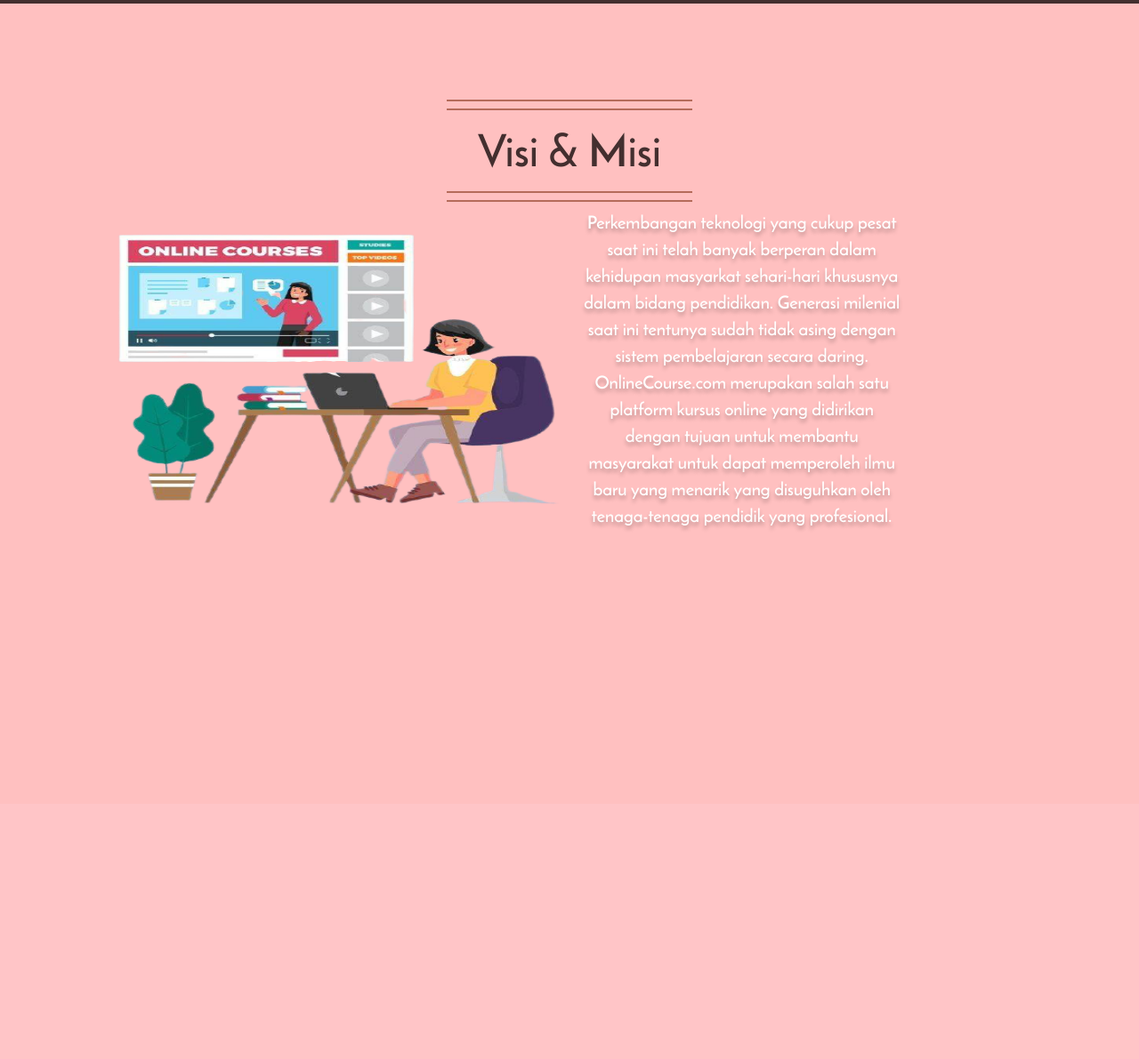
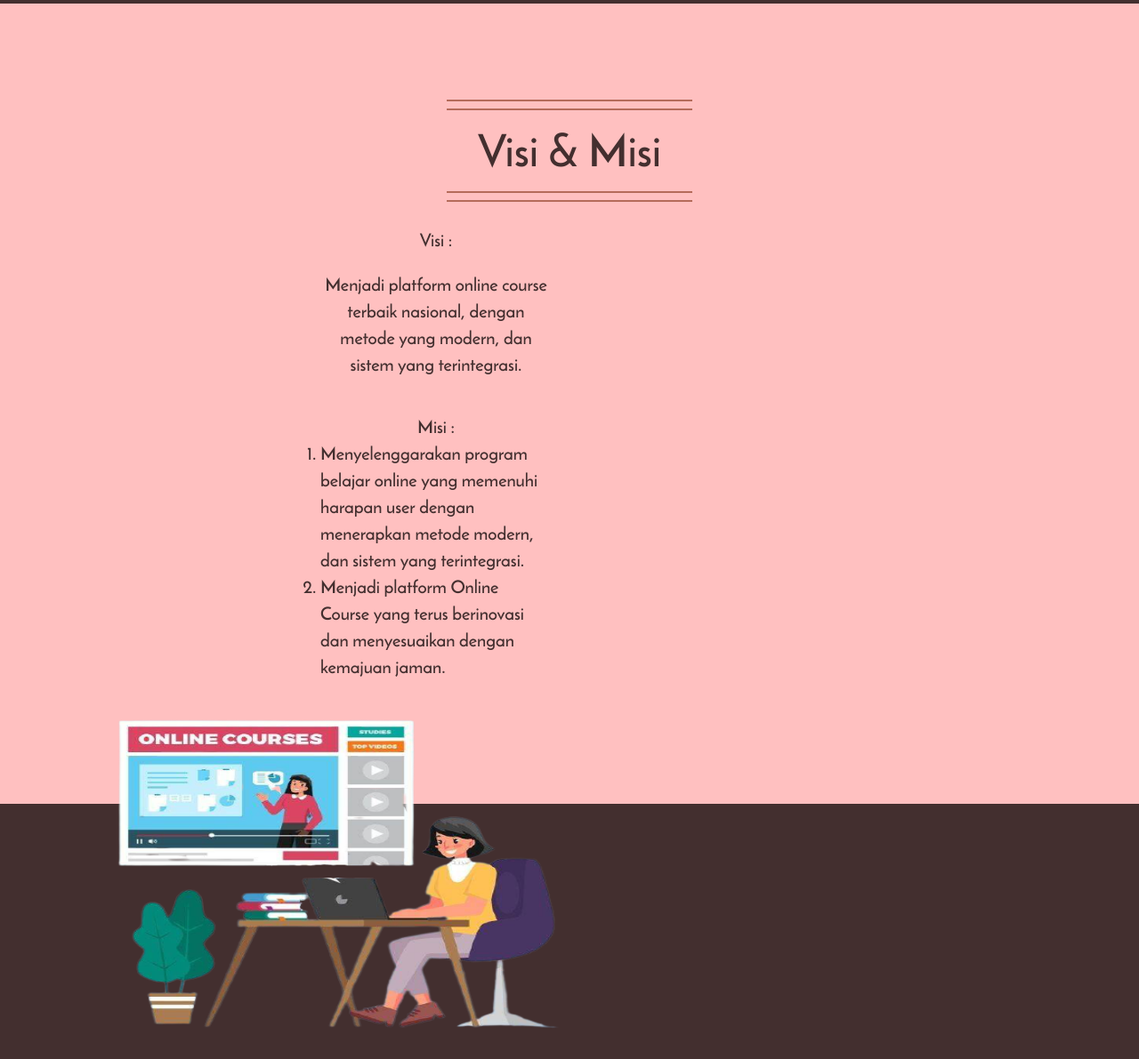
Before and after one commit to NadiaClarissaHermawan/StudieKuy-Online-Course, a PHP site: template view/aboutUs.php in a window 1280 px wide. Shown: the part 764-1955 px from the top of the page at 89% size. Before the commit the page ends 1361 px from the top, so only its background shows below. Run offline with PHP 8.4, Linux system fonts and the light colour scheme; the template is opened without the code that fills it, so the values that code supplies are empty.

Commit message:
visi misi about us

```diff
--- a/view/aboutUs.php
+++ b/view/aboutUs.php
@@ -35,14 +35,20 @@
             <hr class="hr1">
         </div>
         <div class="inline" style="vertical-align:middle;">
-            <img src="view/images/aboutUs2.png" id="gambarIndex1"/>
+            <div class="tulisanCoklat" id="visi">
+                <ol>Visi :
+                    <p>Menjadi platform online course terbaik nasional, dengan metode yang modern, dan sistem yang terintegrasi.</p>
+                </ol>
+            </div>
+            <div class="tulisanCoklat" id="misi">
+                <ol>Misi :
+                    <li>Menyelenggarakan program belajar online yang memenuhi harapan user dengan menerapkan metode modern, dan sistem yang terintegrasi.</li>
+                    <li>Menjadi platform Online Course yang terus berinovasi dan menyesuaikan dengan kemajuan jaman.</li>
+                </ol>
+            </div>
         </div>
-        <div class="inline" style="vertical-align:middle;">
-            <div class="tulisanPutih" id="about-us">
-                Perkembangan teknologi yang cukup pesat saat ini telah banyak berperan dalam kehidupan masyarkat sehari-hari khususnya dalam bidang pendidikan. Generasi milenial saat ini tentunya sudah tidak asing dengan sistem pembelajaran secara daring.
-
-                OnlineCourse.com merupakan salah satu platform kursus online yang didirikan dengan tujuan untuk membantu masyarakat untuk dapat memperoleh ilmu baru yang menarik yang disuguhkan oleh tenaga-tenaga pendidik yang profesional.
-            </div>
+        <div class="inline" style="vertical-align:middle; display: inline-block;">
+            <img src="view/images/aboutUs2.png" id="gambarIndex2"/>
         </div>
     </div>
 </div>
--- a/view/layout/style/style.css
+++ b/view/layout/style/style.css
@@ -329,3 +329,20 @@ table {
     margin-top: 0px;
     padding-top: 0px;
 }
+
+.tulisanCoklat ol li{
+    text-align: left;
+}
+
+#visi {
+    display: inline-block;
+    width: 300px;
+    margin-top: 0px;
+    margin-left: 220px;
+}
+
+#misi {
+    width: 300px;
+    margin-top: 0px;
+    margin-left: 220px;
+}
```
